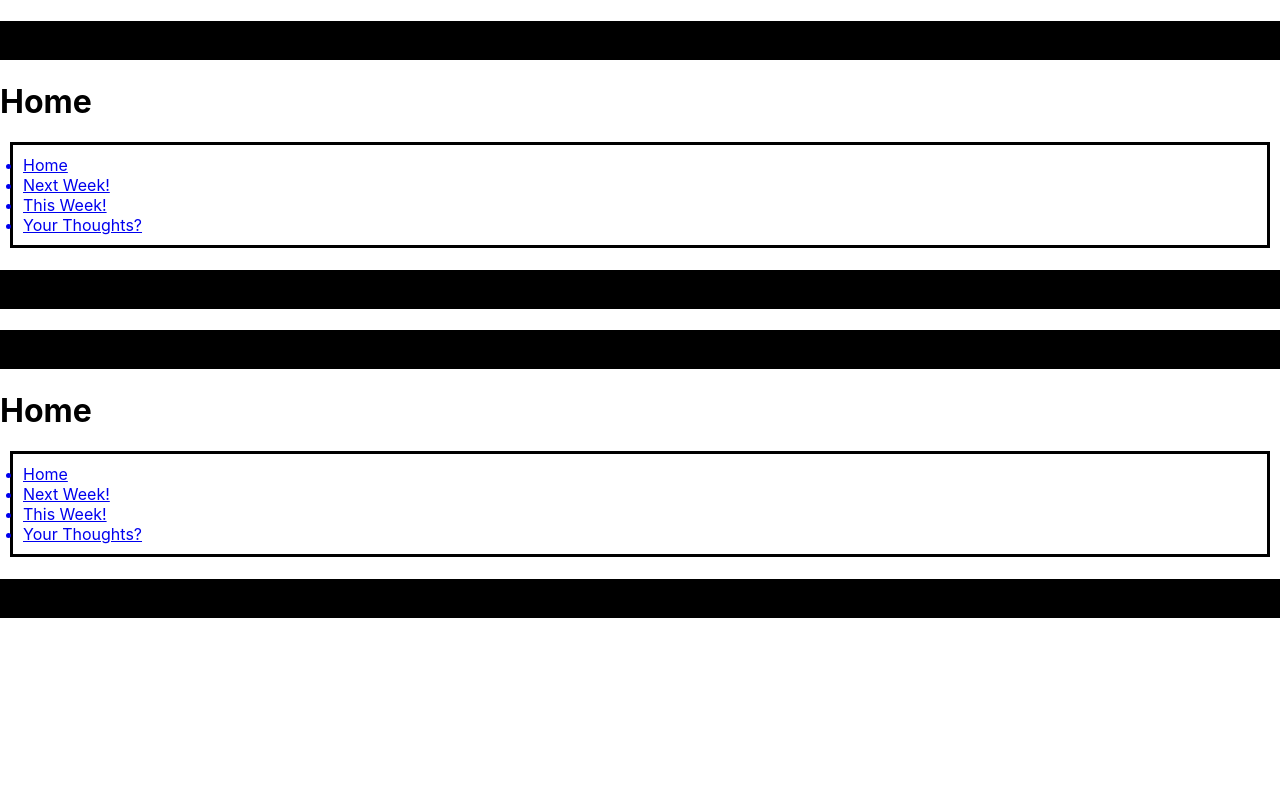
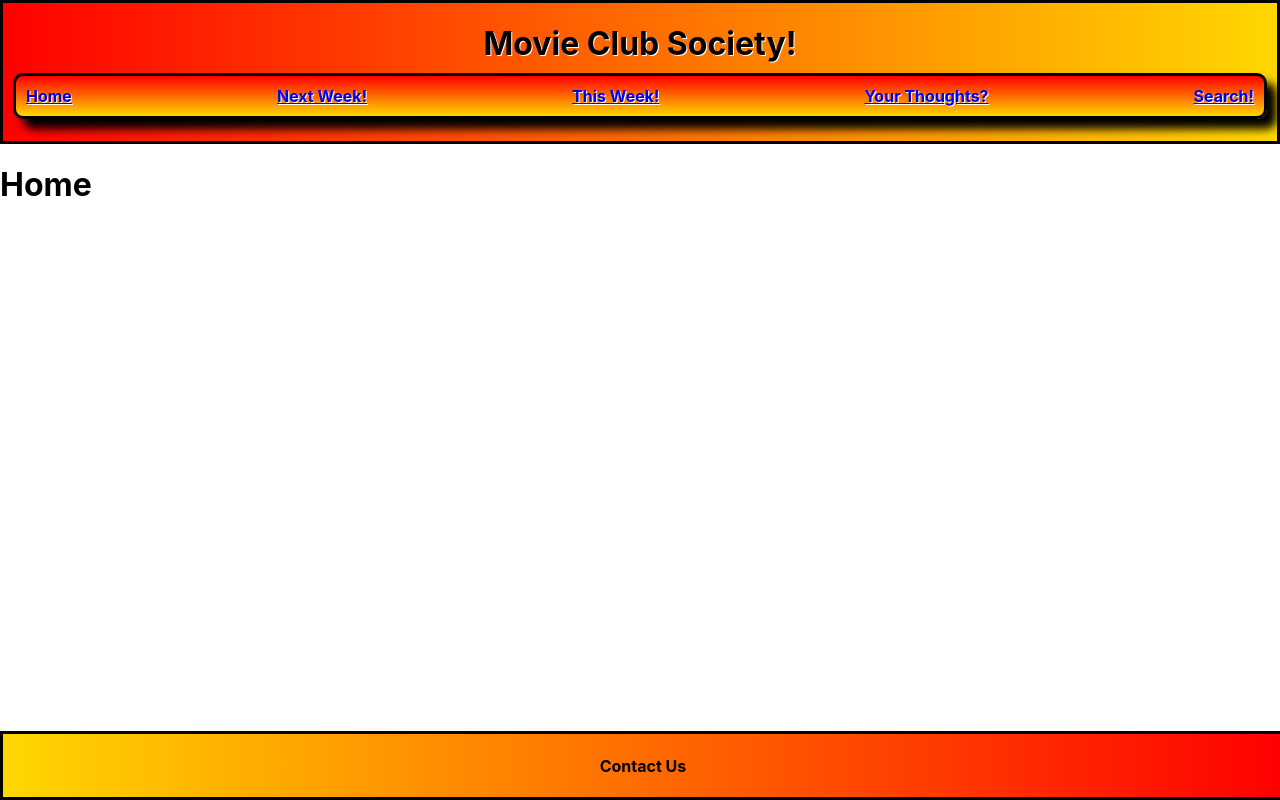
Before and after one commit to gymbundye/mod2-project, a React (Create React App) app: page /Home in a window 1280 px wide. Built offline with nearby package versions, Linux system fonts and the light colour scheme.

Commit message:
ADded more stuff

```diff
--- a/package.json
+++ b/package.json
@@ -6,6 +6,7 @@
     "@testing-library/jest-dom": "^5.16.1",
     "@testing-library/react": "^12.1.2",
     "@testing-library/user-event": "^13.5.0",
+    "axios": "^0.25.0",
     "react": "^17.0.2",
     "react-dom": "^17.0.2",
     "react-router-dom": "^6.2.1",
--- a/src/App.css
+++ b/src/App.css
@@ -1,15 +1,34 @@
 .Header{
-  background-color: black;
+  border: solid;
+  background-image: linear-gradient(to right, red, gold);
   position: top;
+  text-shadow: 1px 1px white;
 }
 .Footer{
-  background-color: black;
-  position: bottom;
+  border: solid;
+  background-image: linear-gradient(to left, red, gold);
+  position: absolute;
+  bottom: 0;
+  width: 100%;
 }
 .navLinks{
-  text-decoration: none;
+  display: flex;
+  justify-content: space-between;
+  list-style: none;
+  background-image: linear-gradient(to bottom, red, gold);
+  height: ;
+  width: ;
   border: solid;
   margin: 10px;
   padding: 10px;
-
+  border-radius: 10px;
+  box-shadow: black 10px 10px 10px;
+  font-size: 16px;
+  text-shadow: black;
 }
+li{
+  text-decoration: none;
+}
+.NextWeek{
+  border: solid;
+}
--- a/src/App.js
+++ b/src/App.js
@@ -7,20 +7,20 @@ import NextWeek from './Components/NextWeek';
 import Header from './Components/Header';
 import ThisWeek from './Components/ThisWeek';
 import YourThoughts from './Components/YourThoughts';
-
+import  Search from './Components/Search';
 
 function App() {
   return (
     <BrowserRouter>
     <div className="App">
+      <Header/>
 
-      <Home/>
       <Routes>
     <Route path='Home' element={<Home/>}/>
     <Route path='NextWeek' element={<NextWeek/>}/>
     <Route path='ThisWeek' element={<ThisWeek/>}/>
     <Route path='YourThoughts' element={<YourThoughts/>}/>
-
+    <Route path='Search' element={<Search/>}/>
 
 
 
--- a/src/Components/Footer.js
+++ b/src/Components/Footer.js
@@ -1,7 +1,10 @@
+import React from "react";
 function Footer(){
 return(
     <div className="Footer">
-        <h1>Footer</h1>
+        <h4>
+            <center>Contact Us</center>
+        </h4>
     </div>
 );
 
--- a/src/Components/Header.js
+++ b/src/Components/Header.js
@@ -1,9 +1,10 @@
 import React from 'react';
-
+import Nav from './Nav';
 function Header() {
   return <div className='Header'>
       <h1>
-          Header
+          <center>Movie Club Society!</center>
+          <Nav/>
       </h1>
   </div>;
 }
--- a/src/Components/Home.js
+++ b/src/Components/Home.js
@@ -5,9 +5,9 @@ import Nav from "./Nav";
 function Home(){
     return(
         <div>
-            <Header/>
+
             <h1>Home</h1>
-            <Nav/>
+
             <Footer/>
         </div>
     );
--- a/src/Components/Nav.js
+++ b/src/Components/Nav.js
@@ -3,23 +3,34 @@ function Nav(){
     return (
         <nav>
             <ul className="navLinks">
+
         <Link to ='Home'>
             <li>
                 Home
             </li>
+
         </Link>
+
         <Link to='NextWeek'>
             <li>
                 Next Week!
             </li>
             </Link>
+
             <Link to='ThisWeek'>
                 <li>This Week!</li>
             </Link>
+
             <Link to='YourThoughts'>
                 <li>
                     Your Thoughts?
                 </li>
+            </Link>
+
+            <Link to='Search'>
+            <li>
+                Search!
+            </li>
             </Link>
 
 
--- a/src/Components/NextWeek.js
+++ b/src/Components/NextWeek.js
@@ -1,18 +1,8 @@
-import React from "react";
-import Footer from "./Footer";
-import Header from "./Header";
-import Nav from "./Nav";
-function NextWeek(){
+import React from "react"
+
+ export default function NextWeek(){
     return(
-        <div>
-            <Header/>
-            <h1>NextWeek</h1>
-            <Nav/>
-            <Footer/>
-        </div>
-    );
 
-
-    }
-
-    export default NextWeek
+       <div>test</div>
+   )
+}
--- /dev/null
+++ b/src/Components/Search.js
@@ -0,0 +1,38 @@
+
+import React, {useState, useEffect} from "react";
+import axios from "axios";
+import Footer from "./Footer";
+
+
+
+
+    function Search() {
+      const [query, setQuery]= useState([])
+        useEffect(()=> {
+            axios.get("https://api.themoviedb.org/3/search/movie?api_key=<<0af5b4f32534825e575111d5029fb03e>>&language=en-US&page=1&include_adult=false")
+        .then((res) =>{
+            console.log(res.data);
+            setQuery(res.data);
+        })
+        .catch((error)=>{
+            console.log(error);
+        });
+    },[]);
+
+    return(
+        <div className="searchPage">
+            <div className="container">
+                <div className="addSearch">
+                    <input type='text'
+                    placeholder="Search Here!"
+
+            />
+                {query}</div>
+            </div>
+        </div>
+
+    )
+
+}
+<Footer/>
+export default Search
--- a/src/Components/ThisWeek.js
+++ b/src/Components/ThisWeek.js
@@ -4,9 +4,10 @@ import Header from './Header';
 import Nav from './Nav';
 function ThisWeek() {
   return <div>
-    <Header/>
-    <Nav/>
+
     <h2>This Week</h2>
+
+
     <Footer/>
 
   </div>;
--- a/src/Components/YourThoughts.js
+++ b/src/Components/YourThoughts.js
@@ -5,9 +5,13 @@ import Nav from './Nav';
 
 function YourThoughts() {
   return <div>
-      <Header/>
-      <Nav/>
-      <h2>Your Thoughts?</h2>
+      <form>
+          <label>
+              <input type="text" name="name"/>
+          </label>
+          <input type="submit" value="Submit"/>
+      </form>
+
       <Footer/>
   </div>;
 }
```
Also changed, not shown: src/Components/Contact.js (added, +8 -0 lines), 1 other file (tests, documents, lock files or other folders).
